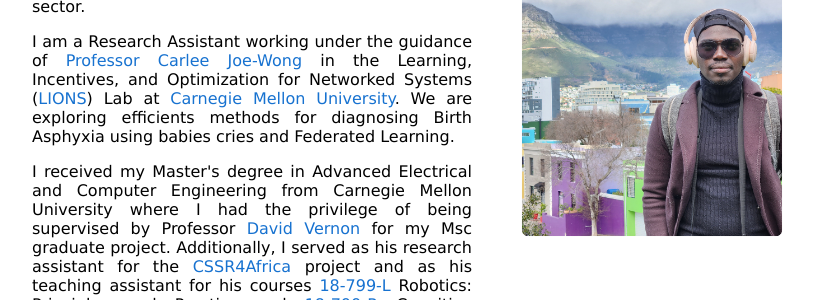
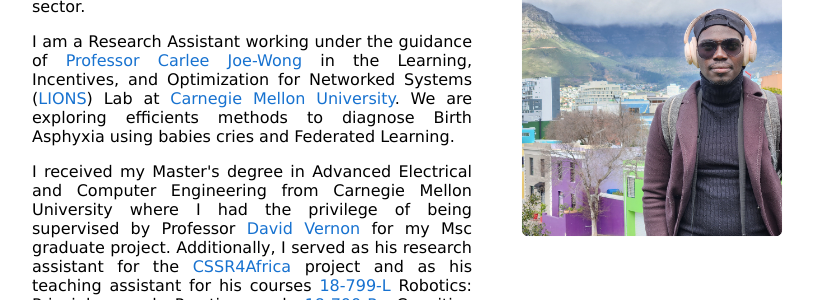
Before and after one commit to pamely/pamely.github.io, a Jekyll site: the page built from _posts/2023-12-06-winlp.markdown, in a window 1280 px wide and 900 px high. Shown: the part 234-534 px from the top of the window, without its empty margins (228-1051 px from the left). Built offline with Jekyll 4.4.1, drawn with Linux system fonts in a browser that asks for light colours.

Commit message:
Update default.html

```diff
--- a/_layouts/default.html
+++ b/_layouts/default.html
@@ -40,7 +40,7 @@
                 I am equally enthusiastic about developing intelligent solutions that have the potential to save lives, particularly in the healthcare sector.
               </p>
               <p>
-                I am a Research Assistant working under the guidance of <a href="https://www.andrew.cmu.edu/user/cjoewong/"> Professor Carlee Joe-Wong </a> in the Learning, Incentives, and Optimization for Networked Systems (<a href="https://research.ece.cmu.edu/lions/index.html">LIONS</a>) Lab at <a href="https://www.cmu.edu/">Carnegie Mellon University</a>. We are exploring efficients methods for diagnosing Birth Asphyxia using babies cries and Federated Learning.
+                I am a Research Assistant working under the guidance of <a href="https://www.andrew.cmu.edu/user/cjoewong/"> Professor Carlee Joe-Wong </a> in the Learning, Incentives, and Optimization for Networked Systems (<a href="https://research.ece.cmu.edu/lions/index.html">LIONS</a>) Lab at <a href="https://www.cmu.edu/">Carnegie Mellon University</a>. We are exploring efficients methods to diagnose Birth Asphyxia using babies cries and Federated Learning.
               </p>
               <p>
                 I received my Master's degree in Advanced Electrical and Computer Engineering from Carnegie Mellon University where I had the privilege of being supervised by Professor <a href="http://www.vernon.eu/"> David Vernon </a> for my Msc graduate project. Additionally, I served as his  research assistant for the <a href="https://cssr4africa.github.io/"> CSSR4Africa </a> project and as his teaching assistant for his courses <a href="https://www.africa.engineering.cmu.edu/academics/courses/18-799-L.html"> 18-799-L</a> Robotics: Principles and Practice and <a href="https://www.africa.engineering.cmu.edu/academics/courses/18-799-R.html"> 18-799-R</a> Cognitive Robotics. I completed my Bachelor's degree in Software Engineering at the University of Abomey-Calavi (<a href="https://uac.bj/"> UAC</a>) in 2019.
```
